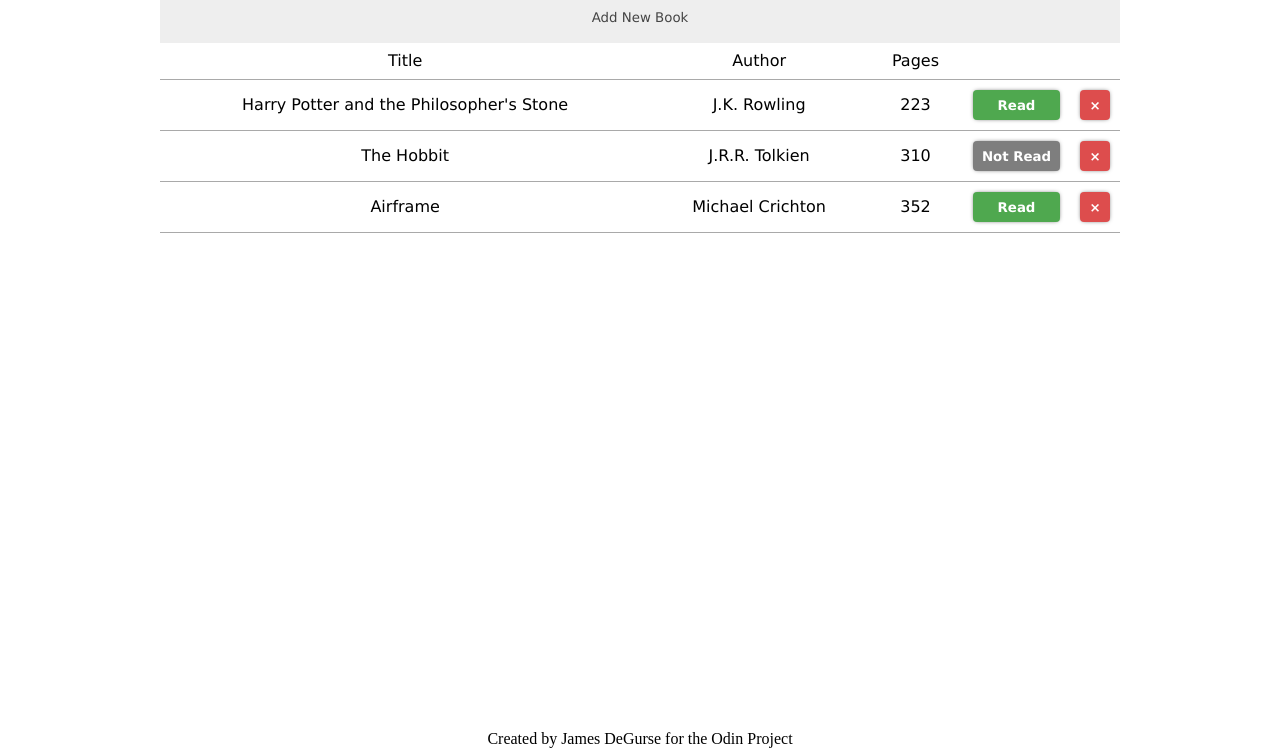
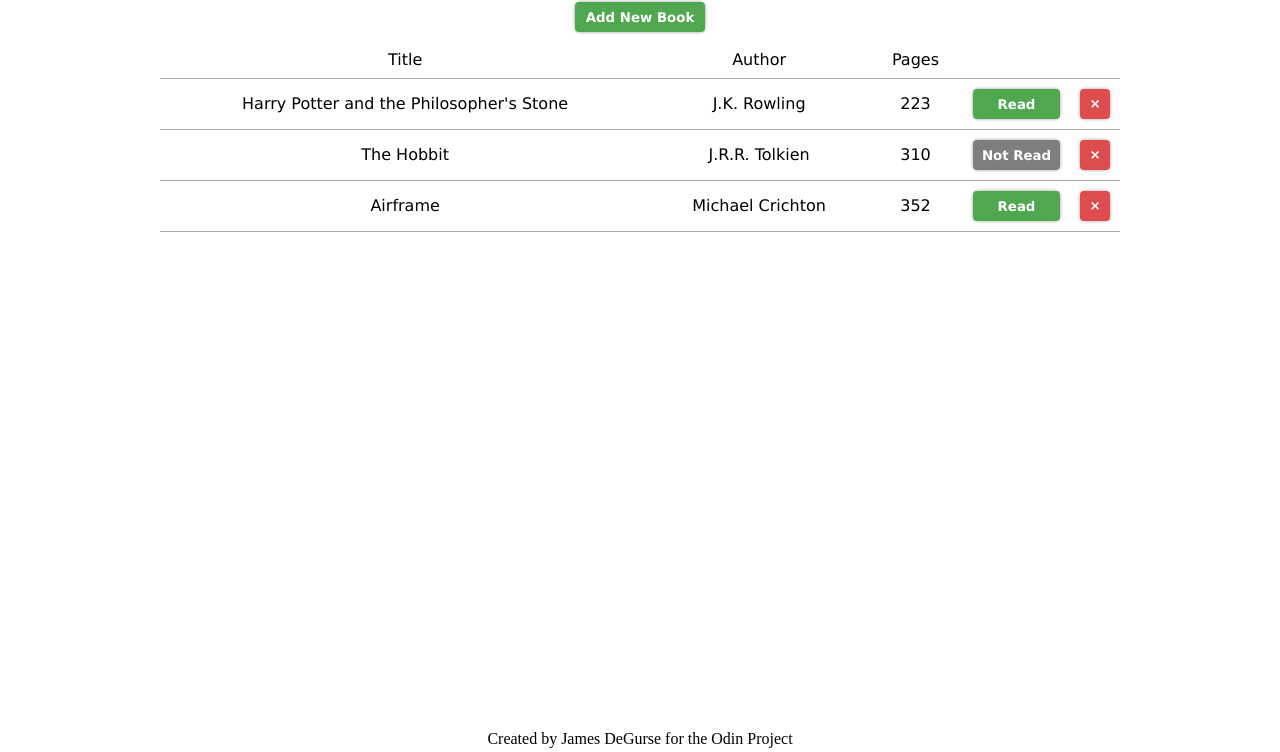
Before and after one commit to jdegurse/odin-library, a plain HTML site: page index.html in a window 1280 px wide. Shown: the part 48-800 px from the top of the page. Drawn offline with Linux system fonts and the light colour scheme.

Commit message:
Style accordion button and margins
Styled the accordion button to match the rest of the buttons. Added
some preliminary margins to help with spacing. Will likely change
margins in the future.

```diff
--- a/static/css/main.css
+++ b/static/css/main.css
@@ -19,6 +19,11 @@ main {
     display: flex;
     flex-direction: column;
     align-items: center;
+}
+
+#add-book {
+    margin: 10px 0px 20px 0px;
+    background-color: lightblue;
 }
 
 footer {
@@ -70,7 +75,7 @@ input::placeholder {
     text-align: center;
 }
 
-button.read-button, button.delete-button, button#add-submit {
+button {
     height: 30px;
     padding: 0;
     margin: 0;
@@ -83,6 +88,7 @@ button.read-button, button.delete-button, button#add-submit {
     font-weight: bold;
     text-align: center;
     vertical-align: middle;
+    cursor: pointer;
 }
 
 button:active {
@@ -120,27 +126,21 @@ button:active {
 
 /* Style the buttons that are used to open and close the accordion panel */
 .accordion {
-    background-color: #eee;
-    color: #444;
-    cursor: pointer;
-    padding: 18px;
-    width: 100%;
-    font-family: Verdana, Geneva, Tahoma, sans-serif;
+    width: 130px;
+    margin: 10px 0px 10px 0px;
+    background-color: rgb(79, 168, 79);
+    color: white;
     text-align: center;
-    border: none;
-    outline: none;
     transition: 0.4s;
 }
 
 /* Add a background color to the button if it is clicked on (add the .active class with JS), and when you move the mouse over it (hover) */
-.active, .accordion:hover {
-    background-color: #ccc;
+button.active {
+    box-shadow: inset 0px 0px 5px -2px black;
 }
 
 /* Style the accordion panel. Note: hidden by default */
 .panel {
-    padding: 0 18px;
-    background-color: lightblue;
     max-height: 0;
     overflow: hidden;
     transition: max-height 0.2s ease-out;
```
